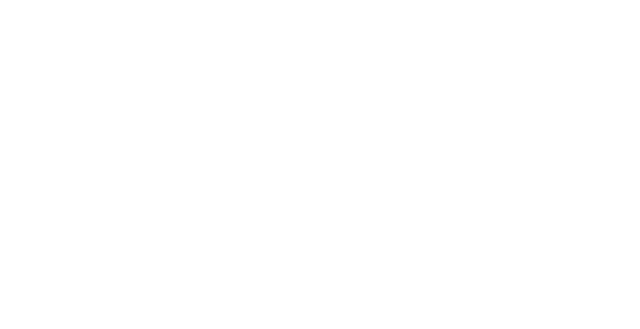
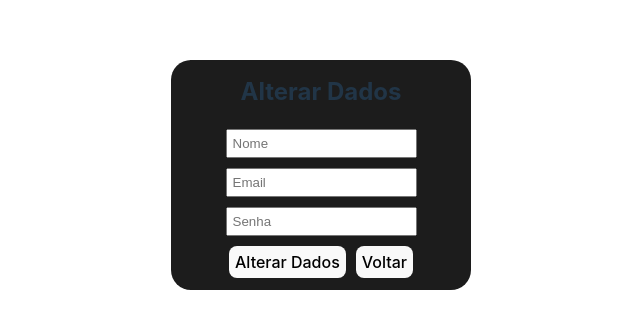
Before and after one commit to MaxHToviansky/CepCadastro, a React (Vite) app in the folder cadastro/: page /Update in a window 1280 px wide. Before the commit this address had no page. Shown: the part 225-554 px from the top of the page, without its empty margins (319-959 px from the left). Built offline with nearby package versions, Linux system fonts and the light colour scheme.

Commit message:
Implemented update user page
implemented update page and styled it.
Changed localStorage to sessionStorage for sessions.

```diff
--- a/cadastro/src/App.css
+++ b/cadastro/src/App.css
@@ -71,7 +71,7 @@
 
 #loginBox{
   background-color: rgb(28, 28, 28);
-  height: 240px;
+  height: 270px;
   border-radius: 20px;
 }
 
@@ -152,3 +152,26 @@
   margin: 7px;
   padding: 5px;
 }
+
+#updateForm{
+  width: 300px;
+  display: flex;
+  flex-direction: column ;
+  align-items: center;
+}
+
+#updateBox{
+  background-color: rgb(28, 28, 28);
+  height: 230px;
+  border-radius: 20px;
+}
+
+#updateForm>input{
+  padding: 5px;
+  margin: 5px;
+}
+
+#updateButtonDiv>button{
+  padding: 5px;
+  margin: 5px;
+}
--- a/cadastro/src/App.tsx
+++ b/cadastro/src/App.tsx
@@ -5,6 +5,7 @@ import Cadastro from "./pages/loginComponents/Cadastro"
 import Teste from "./pages/loginComponents/Teste"
 import { useState } from 'react'
 import { BrowserRouter, Routes, Route, Link } from 'react-router-dom'
+import Update from './pages/loginComponents/Update'
 
 
 export default function () {
@@ -15,6 +16,7 @@ export default function () {
         <Route path='/Login' element={<Login/>}/>
         <Route path='/Cadastro' element={<Cadastro/>}/>
         <Route path='/teste' element={<Teste/>}/>
+        <Route path='/Update' element={<Update/>}/>
       </Routes>
     </BrowserRouter>
   </>
--- a/cadastro/src/pages/loginComponents/Login.tsx
+++ b/cadastro/src/pages/loginComponents/Login.tsx
@@ -24,7 +24,7 @@ export default function () {
     const responseData = await request.json()
 
     if (request.status >= 200 && request.status <= 299) {
-      localStorage.setItem("token", responseData.sesid)
+      sessionStorage.setItem("token", responseData.sesid)
       alert("PARABAEINZ!")
       return
     }
@@ -47,6 +47,7 @@ export default function () {
           <button type="submit" >Entrar</button>
           <button type="button" onClick={() => navigate("/cadastro")}>Cadastrar-se</button>
           <button type="button" onClick={() => navigate("/teste")}>Teste</button>
+          <button type="button" onClick={() => navigate("/update")}>Alterar Dados</button>
           <button type="button" onClick={() => navigate("/")} id="buttonHome">Pagina inicial</button>
         </div>
       </form>
--- a/cadastro/src/pages/loginComponents/Teste.tsx
+++ b/cadastro/src/pages/loginComponents/Teste.tsx
@@ -8,11 +8,11 @@ export default function () {
 
   const buscarDados: MouseEventHandler<HTMLButtonElement> = async ev => {
     ev.preventDefault()
-    const request = await fetch(`/api/logged/${localStorage.getItem('token')}`, {
+    const request = await fetch(`/api/logged/${sessionStorage.getItem('token')}`, {
       method: "POST",
       headers: { 'Content-Type': 'application/json' },
       body: JSON.stringify({
-        sesid: localStorage.getItem('token')
+        sesid: sessionStorage.getItem('token')
       })
     })
 
@@ -39,7 +39,7 @@ export default function () {
         <label>Email: </label>{email}
       </div>
       <div id="testeButtonDiv">
-        <button  onClick={buscarDados}>Buscar</button>
+        <button onClick={buscarDados}>Buscar</button>
         <button onClick={() => navigate("/login")}>Sair</button>
       </div>
     </div>
--- /dev/null
+++ b/cadastro/src/pages/loginComponents/Update.tsx
@@ -0,0 +1,69 @@
+import { FormEventHandler } from "react";
+import { useNavigate } from "react-router-dom";
+
+export default function () {
+
+    let navigate = useNavigate()
+
+    const updateUser: FormEventHandler<HTMLFormElement> = async ev => {
+        ev.preventDefault()
+        const { _name, email, password } = ev.currentTarget
+
+        const sesidRequest = await fetch(`/api/logged/${sessionStorage.getItem('token')}`, {
+            method: "POST",
+            headers: { 'Content-Type': 'application/json' },
+            body: JSON.stringify({
+                sesid: sessionStorage.getItem('token')
+            })
+
+        })
+
+        if (sesidRequest.status >= 200 && sesidRequest.status <= 299) {
+            const user = await sesidRequest.json()
+            if (user == "nada") {
+                alert("Usuário não está logado!")
+                return
+            }
+            const updateRequest = await fetch(`/api/user/${user.id}`, {
+                method: "PATCH",
+                headers: { 'Content-Type': 'application/json' },
+                body: JSON.stringify({
+                    name: _name.value,
+                    email: email.value,
+                    password: password.value
+                })
+            })
+            if (updateRequest.status >= 200 && updateRequest.status <= 299) {
+                sessionStorage.clear()
+                alert("Operação efetuada com sucesso. Faça login novamente.")
+                return
+            }
+            const updateResponseData = await updateRequest.json()
+
+            if (updateResponseData.error) {
+                alert(updateResponseData.error)
+                return
+            }
+
+            alert("Kono Dio DA!")
+        } else {
+            alert("Omae wa mou Error")
+            return
+        }
+    }
+
+    return <>
+        <div id="updateBox">
+            <form onSubmit={updateUser} id="updateForm">
+                <h2>Alterar Dados</h2>
+                <input name="_name" placeholder="Nome" />
+                <input name="email" placeholder="Email" />
+                <input name="password" placeholder="Senha" />
+                <div id="updateButtonDiv">
+                    <button type="submit" >Alterar Dados</button>
+                    <button type="button" onClick={() => navigate("/login")}>Voltar</button>
+                </div>
+            </form>
+        </div>
+    </>
+}
```
